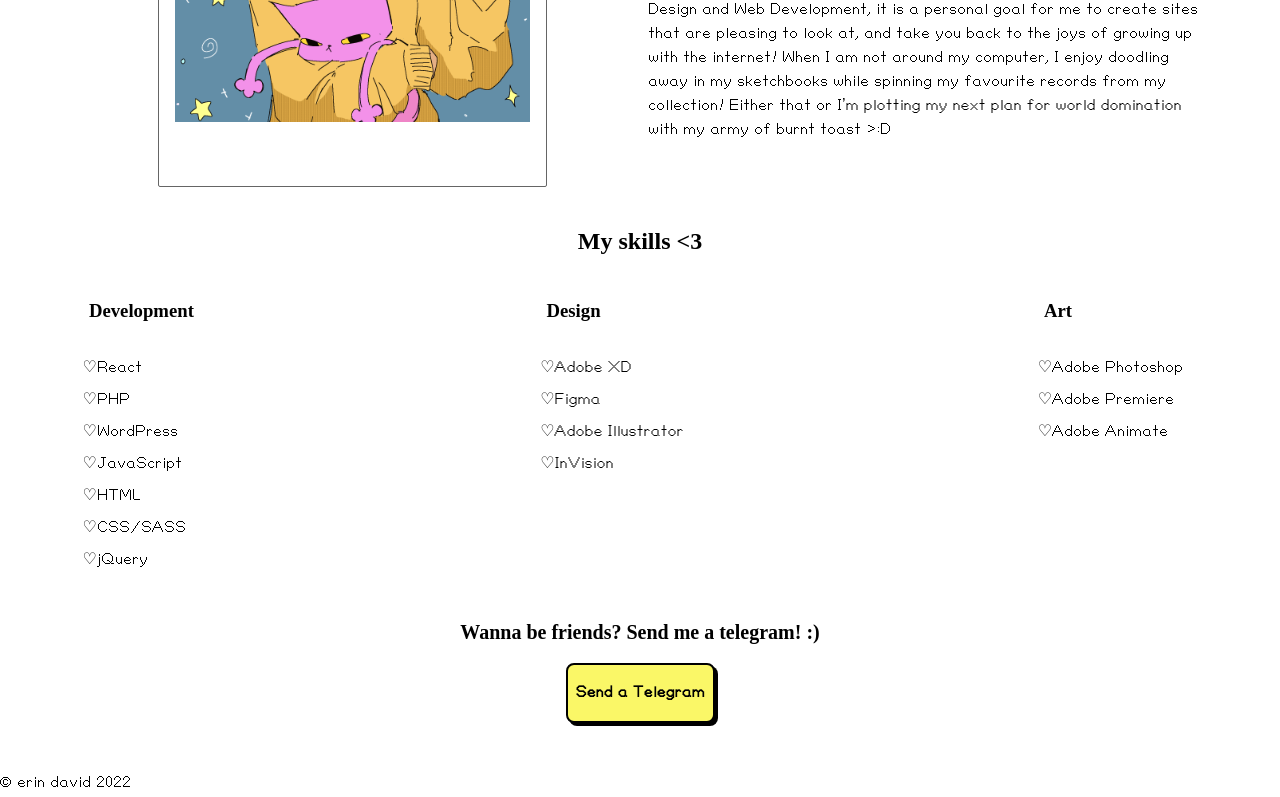
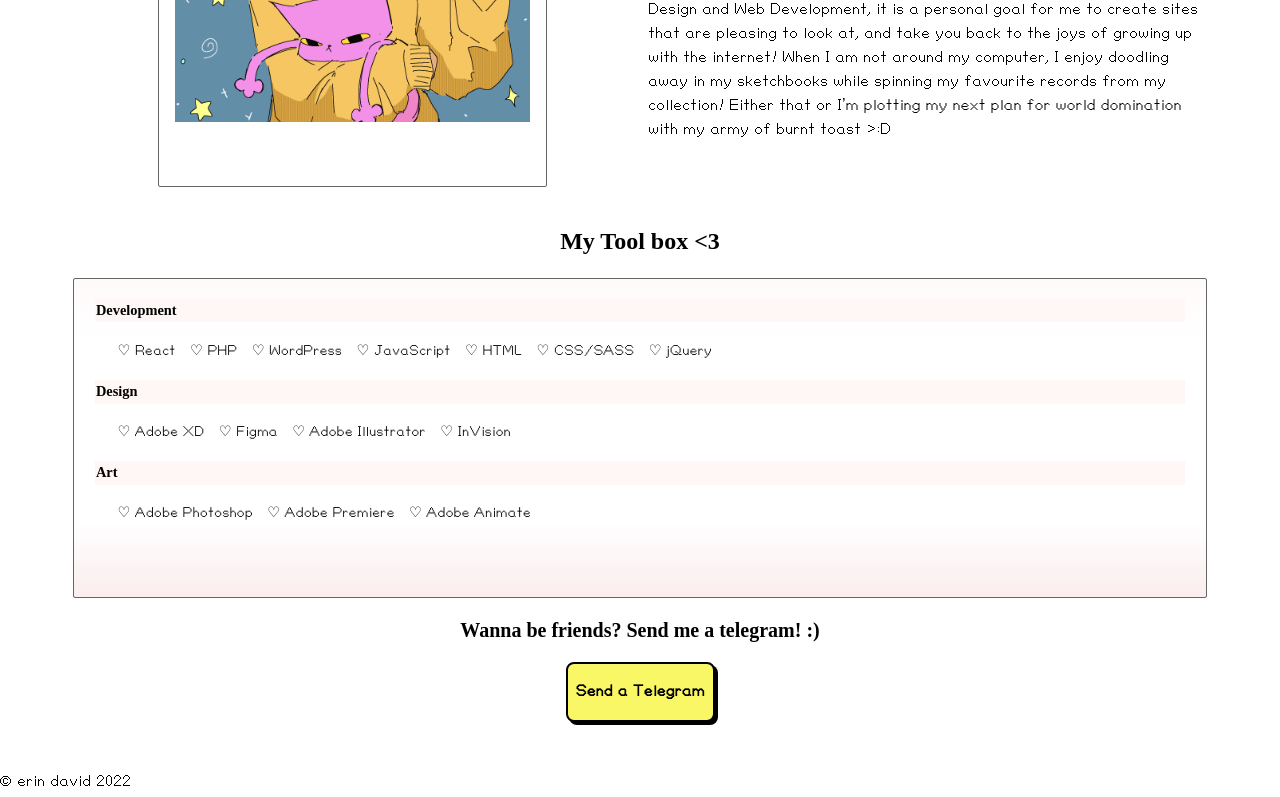
Before and after one commit to erindavid03/portfolio-site, a React (Create React App) app: page /about in a window 1280 px wide. Shown: the part 451-1248 px from the top of the page. Built offline with nearby package versions, Linux system fonts and the light colour scheme.

Commit message:
style toolbox

```diff
--- a/src/components/pages/AboutPage.js
+++ b/src/components/pages/AboutPage.js
@@ -21,7 +21,7 @@ function AboutPage() {
       </section>
 
       <section>
-        <h2>My skills {'<3'}</h2>
+        <h2>My Tool box {'<3'}</h2>
         <div>
           <article>
             <h3>Development</h3>
--- a/src/styles/base/_variables.scss
+++ b/src/styles/base/_variables.scss
@@ -1,6 +1,7 @@
 // variables scss
 // ---- Colors ----- //
 // backgrounds
+$gradient:  linear-gradient(0deg, #faeded 0%, #ffffff 23%, #ffffff 80%, #fffafa 100%);
 $main-color: #ffffff;
 $secondary-color: #FFEFF2;
 // accents
--- a/src/styles/components/pages/_aboutPage.scss
+++ b/src/styles/components/pages/_aboutPage.scss
@@ -31,21 +31,40 @@
     }
 
    section:nth-child(2) div{
-    @include flex-row;
-    align-items: flex-start;
-    justify-content: space-between;
-    flex-wrap: wrap;
+    // @include flex-row;
+    // align-items: flex-start;
+    // justify-content: space-between;
+    // flex-wrap: wrap;
+        padding: 5px;
+        background: $gradient;
+        border: 1px solid #656565;
+        border-radius: 2px;
+        font-size: .9em;
+        height: 308px;
+        overflow: auto;
 
 
         ul{
-            padding: .5rem;
-            list-style: "\♡";
+            @include flex-row;
+            flex-wrap: wrap;
+            list-style: "\♡ ";
             line-height: 2;
+
+            li{
+                padding-right: 2rem;
+            }
         }
 
         article{
             padding: 0 1rem;
-            max-width: 165px;
+
+            h3{
+                background: $nav-hover;
+                font-size: 1em;
+                padding: 1px;
+                color: $font-color-main;
+                text-align: left;
+            }
         }
 
    }
```
